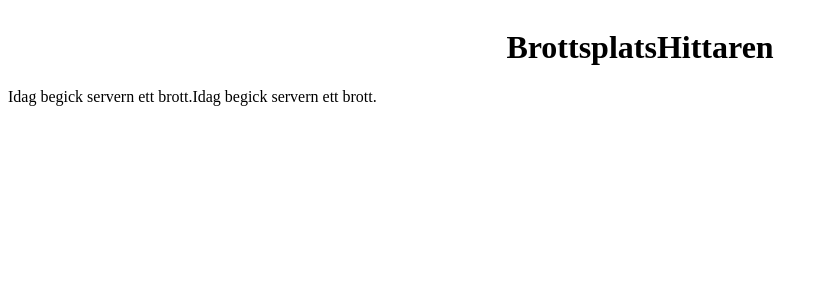
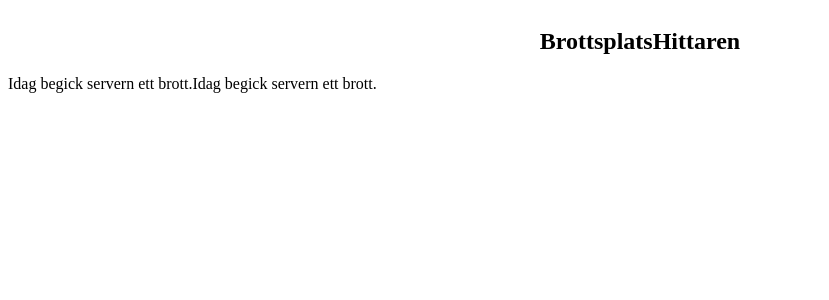
Before and after one commit to crispyabsurdist/crime-locator, a Next.js app: page / in a window 1280 px wide. Shown: the top 300 px of the page, without its empty margins (0-829 px from the left). Built offline with nearby package versions, Linux system fonts and the light colour scheme; no server answers.

Commit message:
added city prop to header component

```diff
--- a/components/Header/index.js
+++ b/components/Header/index.js
@@ -1,9 +1,11 @@
 import styles from './Header.module.scss'
 
-export default function Header({ title }) {
+export default function Header({ title, location }) {
   return (
     <div className={`${styles.headerSection}`}>
-      <h1 className="title">{title}</h1>
+      <h2 className="title">
+        {title} {location && <span>{location}</span>}
+      </h2>
     </div>
   )
 }
```
